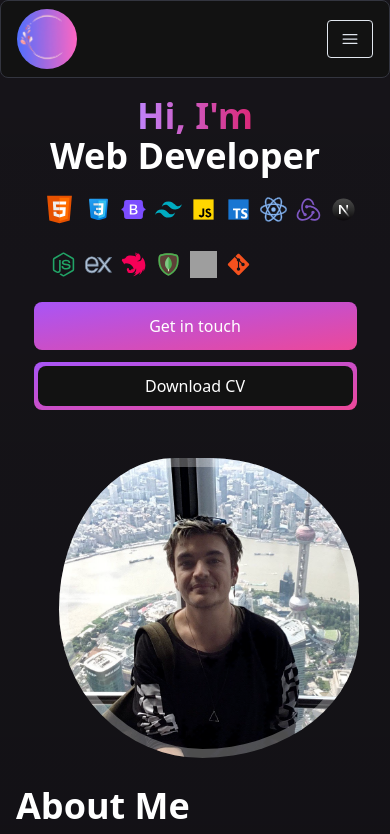
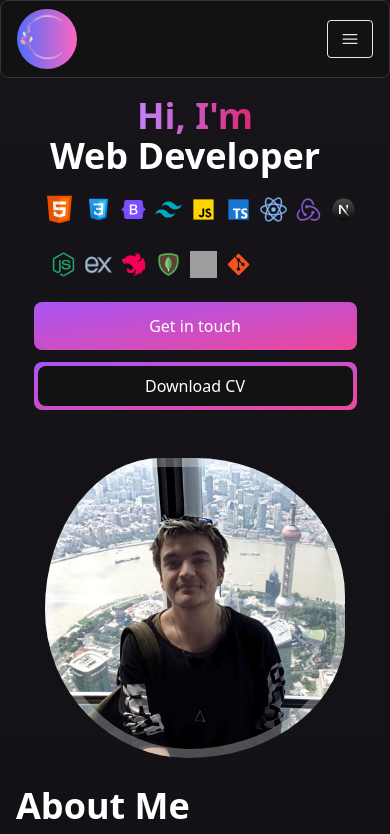
Before and after one commit to utkucikmaz/portfolio, a React (Vite) app: page / in a window 390 px wide. Shown: the top 834 px of the page. Built offline with nearby package versions, Linux system fonts and the light colour scheme; grey boxes are pictures that could not be loaded.

Commit message:
cleaning and fixing responsive bug for the smaller screens

```diff
--- a/src/App.css
+++ b/src/App.css
@@ -67,23 +67,37 @@ body {
   width: 300px;
   height: 300px;
   animation: profile__animate 8s ease-in-out infinite 1s;
-  position: absolute; /* Set position to fixed by default */
-  right: 10rem; /* Adjust as needed */
-  top: 50%; /* Center vertically */
-  transform: translateY(-50%); /* Center vertically */
+  position: absolute;
+  right: 10rem;
+  top: 50%;
+  transform: translateY(-50%);
+
+  @media (min-width: 1025px) {
+    position: absolute;
+    right: 3rem;
+    top: 10rem;
+    transform: none;
+  }
 
   @media (max-width: 1024px) {
-    position: absolute; /* Reset position for smaller screens */
-    right: 1rem; /* Adjust as needed */
-    top: 10rem; /* Center vertically */
-    transform: none; /* Reset transform for smaller screens */
+    position: absolute;
+    right: 1rem;
+    top: 10rem;
+    transform: none;
   }
 
   @media (max-width: 768px) {
-    position: relative; /* Reset position for smaller screens */
-    left: 15%; /* Reset right for smaller screens */
-    top: 3rem; /* Reset top for smaller screens */
-    transform: none; /* Reset transform for smaller screens */
+    position: relative;
+    top: 3rem;
+    left: 50%;
+    transform: translateX(-50%);
+  }
+
+  @media (min-width: 1600px) {
+    position: absolute;
+    right: 20%;
+    top: 10rem;
+    transform: none;
   }
 }
 
--- a/src/App.jsx
+++ b/src/App.jsx
@@ -12,23 +12,17 @@ function App() {
   const [isDarkMode, setIsDarkMode] = useState(false)
 
   useEffect(() => {
-    // Check if user has previously set a theme preference in local storage
     const savedTheme = localStorage.getItem('theme')
-
-    // If user has a saved theme preference, use that
     if (savedTheme) {
       setIsDarkMode(savedTheme === 'dark')
     } else {
-      // If not, set the initial theme based on your preference
-      setIsDarkMode(true) // You can set it to false if you want light mode by default
+      setIsDarkMode(true)
     }
   }, [])
 
   useEffect(() => {
-    // Apply the current theme to the whole app
     document.body.classList.toggle('dark-mode', isDarkMode)
 
-    // Save the current theme preference to local storage
     localStorage.setItem('theme', isDarkMode ? 'dark' : 'light')
   }, [isDarkMode])
 
--- a/src/components/AboutSection.jsx
+++ b/src/components/AboutSection.jsx
@@ -213,8 +213,8 @@ const AboutSection = () => {
   const [imagePosition, setImagePosition] = useState(0)
 
   const handleTabChange = (id) => {
+    setTab(id)
     startTransition(() => {
-      setTab(id)
       const newPosition = TAB_DATA.lastIndexOf((t) => t.id === id)
       setImagePosition(newPosition)
     })
--- a/src/components/Navbar.jsx
+++ b/src/components/Navbar.jsx
@@ -33,7 +33,6 @@ const Navbar = () => {
           onClick={() => window.scrollTo({ top: 0, behavior: 'smooth' })}
           className='text-2xl md:text-4xl text-white font-semibold'
         >
-          {/* LOGO IMAGE */}
           <img
             className='relative rounded-full transition duration-300 hover:ring-4 hover:ring-purple-500'
             src='/images/navbar.gif'
--- a/src/components/ProjectCard.jsx
+++ b/src/components/ProjectCard.jsx
@@ -9,7 +9,7 @@ const ProjectCard = ({ imgUrl, title, description, gitUrl, previewUrl }) => {
         style={{
           background: `url(${imgUrl})`,
           backgroundSize: 'cover',
-          width: '100%', // Set the width to 100% for responsiveness
+          width: '100%',
           height: '20rem',
         }}
       >
--- a/src/components/TabButton.jsx
+++ b/src/components/TabButton.jsx
@@ -8,8 +8,8 @@ const variants = {
 
 const TabButton = ({ active, selectTab, children }) => {
   const textStyles = {
-    color: active ? '#9370DB' : 'rgba(255, 255, 255, 0.5)', // Purple when active, 50% opacity when not active
-    fontSize: active ? '1.3rem' : '1rem', // Adjust font size based on the state
+    color: active ? '#9370DB' : 'rgba(255, 255, 255, 0.5)',
+    fontSize: active ? '1.3rem' : '1rem',
   }
 
   return (
```
